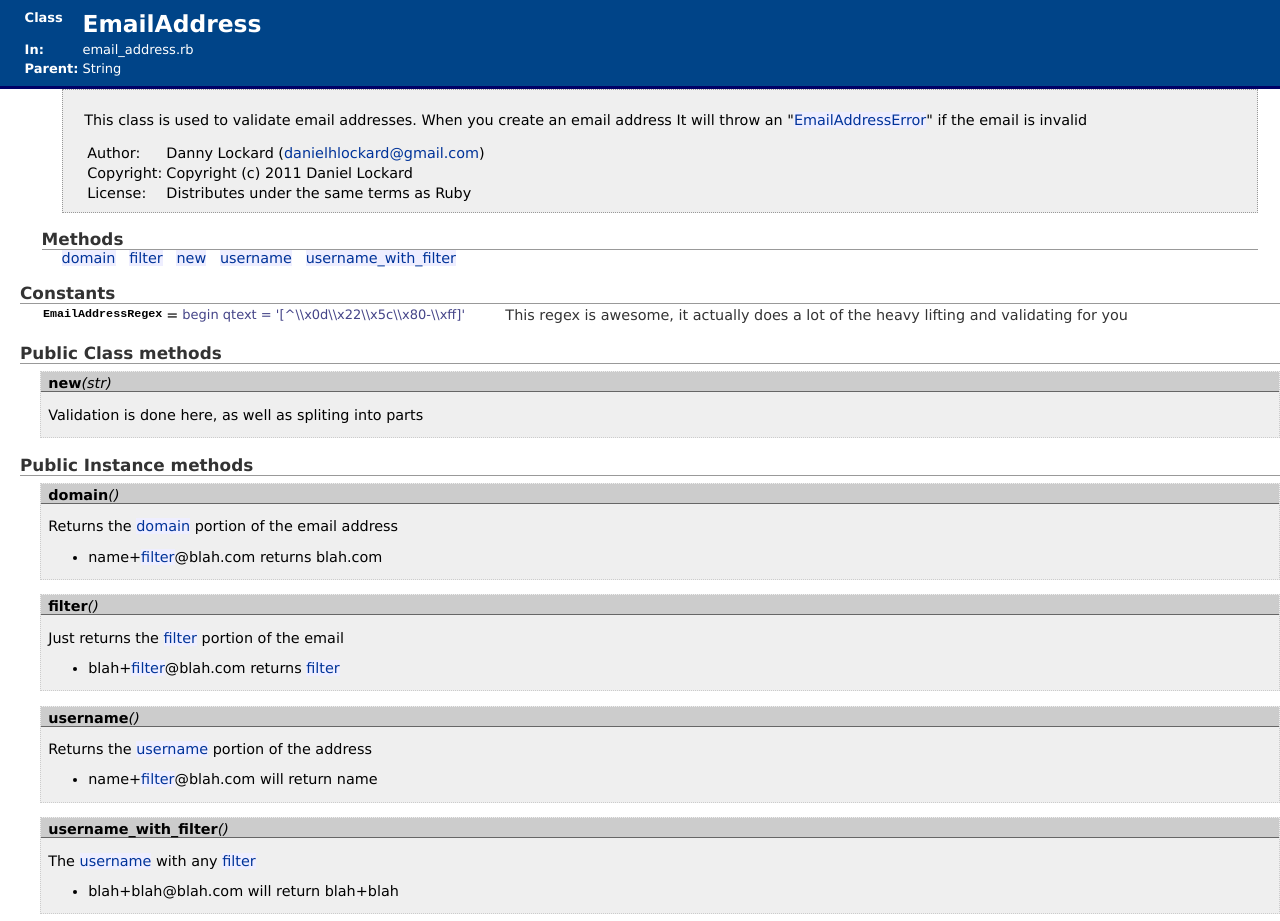
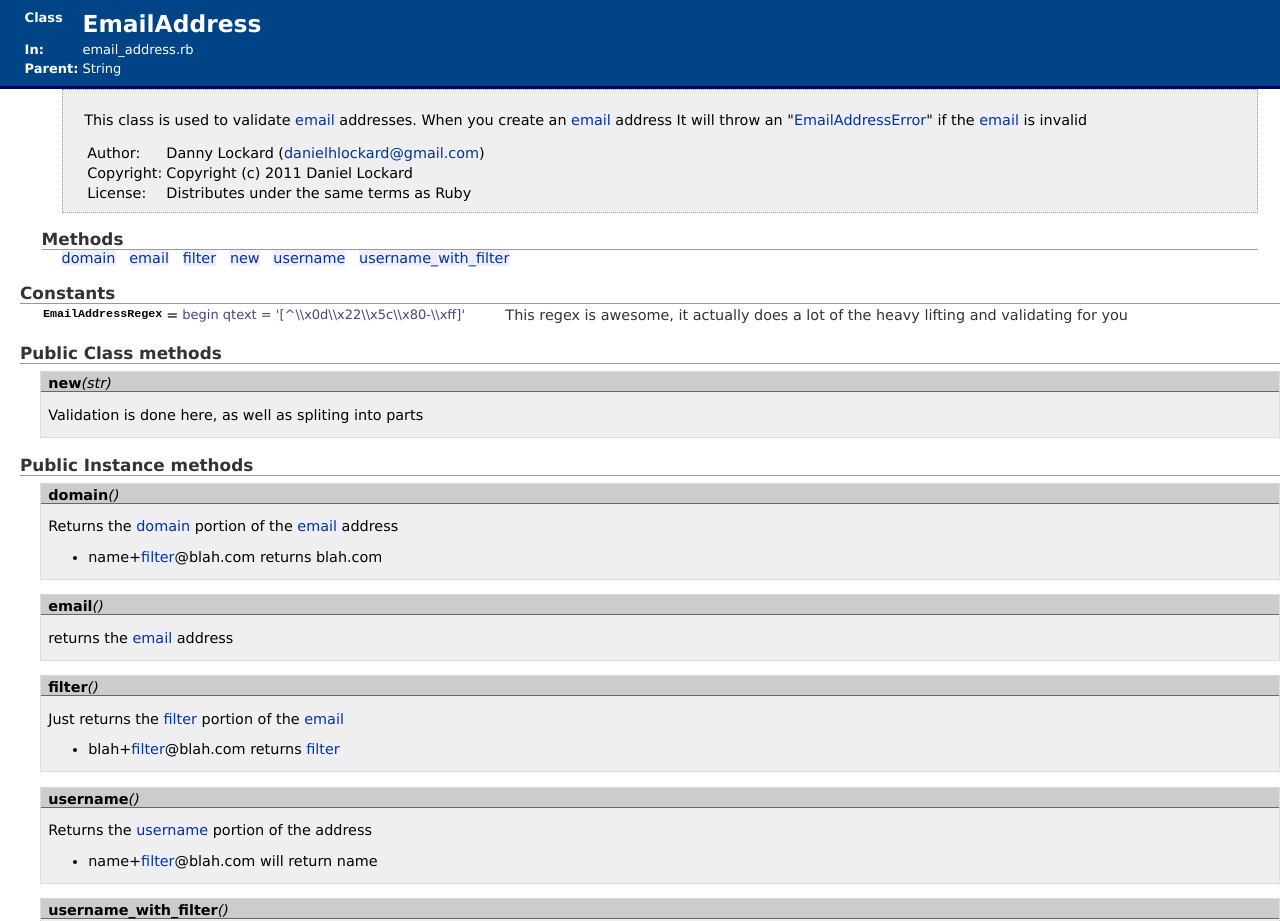
Before and after one commit to daniellockard/EmailAddress, a plain HTML site: page doc/classes/EmailAddress.html in a window 1280 px wide. Shown: the top 921 px of the page. Drawn offline with Linux system fonts and the light colour scheme.

Commit message:
Added a "email" function to actually return the email address... lol

```diff
--- a/doc/classes/EmailAddress.html
+++ b/doc/classes/EmailAddress.html
@@ -80,10 +80,11 @@
 
     <div id="description">
       <p>
-This class is used to validate email addresses. When you create an email
-address It will throw an &quot;<a
-href="EmailAddressError.html">EmailAddressError</a>&quot; if the email is
-invalid
+This class is used to validate <a
+href="EmailAddress.html#M000002">email</a> addresses. When you create an <a
+href="EmailAddress.html#M000002">email</a> address It will throw an
+&quot;<a href="EmailAddressError.html">EmailAddressError</a>&quot; if the
+<a href="EmailAddress.html#M000002">email</a> is invalid
 </p>
 <table>
 <tr><td valign="top">Author:</td><td>Danny Lockard (<a
@@ -107,11 +108,12 @@ href="mailto:danielhlockard@gmail.com">danielhlockard@gmail.com</a>)
       <h3 class="section-bar">Methods</h3>
 
       <div class="name-list">
-      <a href="#M000005">domain</a>&nbsp;&nbsp;
-      <a href="#M000003">filter</a>&nbsp;&nbsp;
+      <a href="#M000006">domain</a>&nbsp;&nbsp;
+      <a href="#M000002">email</a>&nbsp;&nbsp;
+      <a href="#M000004">filter</a>&nbsp;&nbsp;
       <a href="#M000001">new</a>&nbsp;&nbsp;
-      <a href="#M000004">username</a>&nbsp;&nbsp;
-      <a href="#M000002">username_with_filter</a>&nbsp;&nbsp;
+      <a href="#M000005">username</a>&nbsp;&nbsp;
+      <a href="#M000003">username_with_filter</a>&nbsp;&nbsp;
       </div>
     </div>
 
@@ -171,24 +173,89 @@ Validation is done here, as well as spliting into parts
 
       <h3 class="section-bar">Public Instance methods</h3>
 
+      <div id="method-M000006" class="method-detail">
+        <a name="M000006"></a>
+
+        <div class="method-heading">
+          <a href="EmailAddress.src/M000006.html" target="Code" class="method-signature"
+            onclick="popupCode('EmailAddress.src/M000006.html');return false;">
+          <span class="method-name">domain</span><span class="method-args">()</span>
+          </a>
+        </div>
+
+        <div class="method-description">
+          <p>
+Returns the <a href="EmailAddress.html#M000006">domain</a> portion of the
+<a href="EmailAddress.html#M000002">email</a> address
+</p>
+<ul>
+<li>name+<a href="EmailAddress.html#M000004">filter</a>@blah.com returns
+blah.com
+
+</li>
+</ul>
+        </div>
+      </div>
+
+      <div id="method-M000002" class="method-detail">
+        <a name="M000002"></a>
+
+        <div class="method-heading">
+          <a href="EmailAddress.src/M000002.html" target="Code" class="method-signature"
+            onclick="popupCode('EmailAddress.src/M000002.html');return false;">
+          <span class="method-name">email</span><span class="method-args">()</span>
+          </a>
+        </div>
+
+        <div class="method-description">
+          <p>
+returns the <a href="EmailAddress.html#M000002">email</a> address
+</p>
+        </div>
+      </div>
+
+      <div id="method-M000004" class="method-detail">
+        <a name="M000004"></a>
+
+        <div class="method-heading">
+          <a href="EmailAddress.src/M000004.html" target="Code" class="method-signature"
+            onclick="popupCode('EmailAddress.src/M000004.html');return false;">
+          <span class="method-name">filter</span><span class="method-args">()</span>
+          </a>
+        </div>
+
+        <div class="method-description">
+          <p>
+Just returns the <a href="EmailAddress.html#M000004">filter</a> portion of
+the <a href="EmailAddress.html#M000002">email</a>
+</p>
+<ul>
+<li>blah+<a href="EmailAddress.html#M000004">filter</a>@blah.com returns <a
+href="EmailAddress.html#M000004">filter</a>
+
+</li>
+</ul>
+        </div>
+      </div>
+
       <div id="method-M000005" class="method-detail">
         <a name="M000005"></a>
 
         <div class="method-heading">
           <a href="EmailAddress.src/M000005.html" target="Code" class="method-signature"
             onclick="popupCode('EmailAddress.src/M000005.html');return false;">
-          <span class="method-name">domain</span><span class="method-args">()</span>
+          <span class="method-name">username</span><span class="method-args">()</span>
           </a>
         </div>
 
         <div class="method-description">
           <p>
-Returns the <a href="EmailAddress.html#M000005">domain</a> portion of the
-email address
+Returns the <a href="EmailAddress.html#M000005">username</a> portion of the
+address
 </p>
 <ul>
-<li>name+<a href="EmailAddress.html#M000003">filter</a>@blah.com returns
-blah.com
+<li>name+<a href="EmailAddress.html#M000004">filter</a>@blah.com will return
+name
 
 </li>
 </ul>
@@ -201,62 +268,14 @@ blah.com
         <div class="method-heading">
           <a href="EmailAddress.src/M000003.html" target="Code" class="method-signature"
             onclick="popupCode('EmailAddress.src/M000003.html');return false;">
-          <span class="method-name">filter</span><span class="method-args">()</span>
-          </a>
-        </div>
-
-        <div class="method-description">
-          <p>
-Just returns the <a href="EmailAddress.html#M000003">filter</a> portion of
-the email
-</p>
-<ul>
-<li>blah+<a href="EmailAddress.html#M000003">filter</a>@blah.com returns <a
-href="EmailAddress.html#M000003">filter</a>
-
-</li>
-</ul>
-        </div>
-      </div>
-
-      <div id="method-M000004" class="method-detail">
-        <a name="M000004"></a>
-
-        <div class="method-heading">
-          <a href="EmailAddress.src/M000004.html" target="Code" class="method-signature"
-            onclick="popupCode('EmailAddress.src/M000004.html');return false;">
-          <span class="method-name">username</span><span class="method-args">()</span>
-          </a>
-        </div>
-
-        <div class="method-description">
-          <p>
-Returns the <a href="EmailAddress.html#M000004">username</a> portion of the
-address
-</p>
-<ul>
-<li>name+<a href="EmailAddress.html#M000003">filter</a>@blah.com will return
-name
-
-</li>
-</ul>
-        </div>
-      </div>
-
-      <div id="method-M000002" class="method-detail">
-        <a name="M000002"></a>
-
-        <div class="method-heading">
-          <a href="EmailAddress.src/M000002.html" target="Code" class="method-signature"
-            onclick="popupCode('EmailAddress.src/M000002.html');return false;">
           <span class="method-name">username_with_filter</span><span class="method-args">()</span>
           </a>
         </div>
 
         <div class="method-description">
           <p>
-The <a href="EmailAddress.html#M000004">username</a> with any <a
-href="EmailAddress.html#M000003">filter</a>
+The <a href="EmailAddress.html#M000005">username</a> with any <a
+href="EmailAddress.html#M000004">filter</a>
 </p>
 <ul>
 <li>blah+blah@blah.com will return blah+blah
```
Also changed, not shown: doc/classes/EmailAddress.src/M000001.html (+1 -0 lines), doc/classes/EmailAddress.src/M000002.html (+4 -4 lines), doc/classes/EmailAddress.src/M000003.html (+4 -4 lines), doc/classes/EmailAddress.src/M000005.html (+4 -4 lines), doc/classes/EmailAddress.src/M000006.html (renamed from doc/classes/EmailAddress.src/M000004.html, +4 -4 lines), doc/files/email_address_rb.html (+1 -1 lines), doc/fr_method_index.html (+5 -4 lines), 2 other files.
